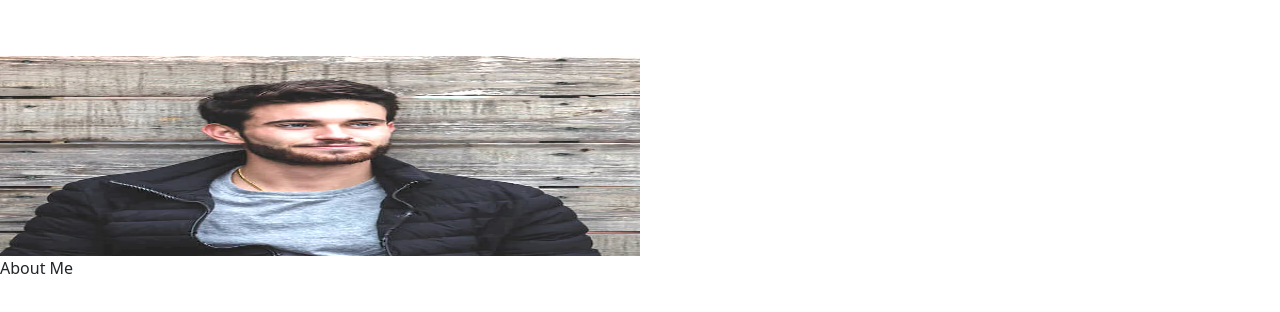
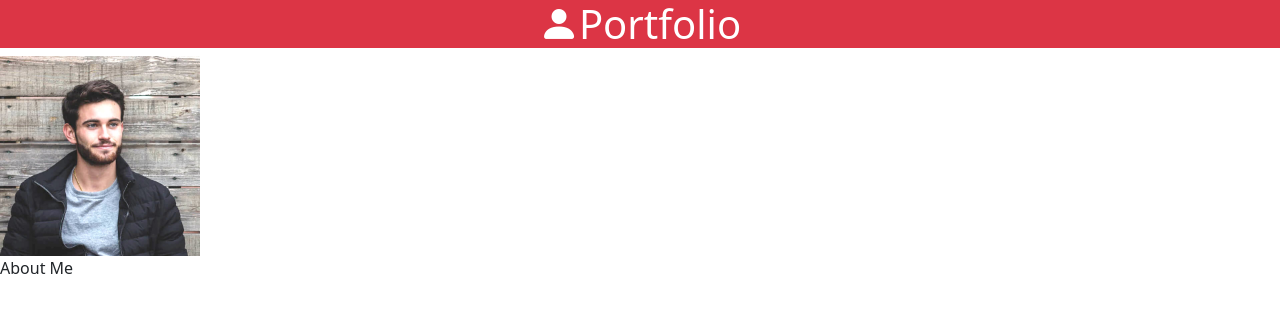
Before and after one commit to YaswanthSingamaneni/Portfolio, a website: page index.html in a window 1280 px wide. Drawn offline with nearby package versions, Linux system fonts and the light colour scheme.

Commit message:
Update index.html

```diff
--- a/index.html
+++ b/index.html
@@ -9,8 +9,8 @@
     <link rel="stylesheet" href="https://cdn.jsdelivr.net/npm/bootstrap-icons@1.9.1/font/bootstrap-icons.css">
 </head>
 <body>
-    <h1 class="bg-gray text-white text-center" ><span class="bi bi-person-fill"></span>Portfolio</h1>
-    <img src="public/profilepic.jpg" width="50%" height="200px">
+    <h1 class="bg-danger text-white text-center" ><span class="bi bi-person-fill"></span>Portfolio</h1>
+    <img src="public/profilepic.jpg" width="200" height="200px">
     <p>About Me</p>
 </body>
 </html>
```
